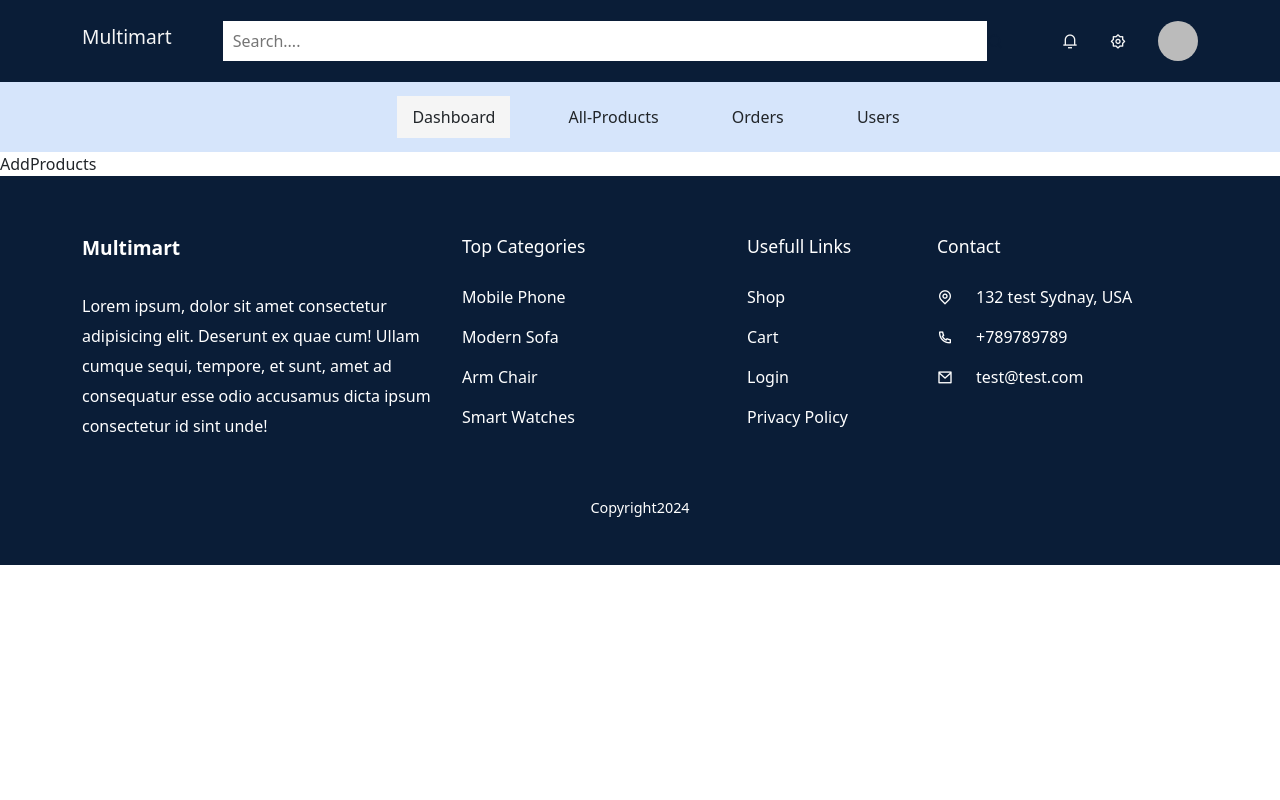
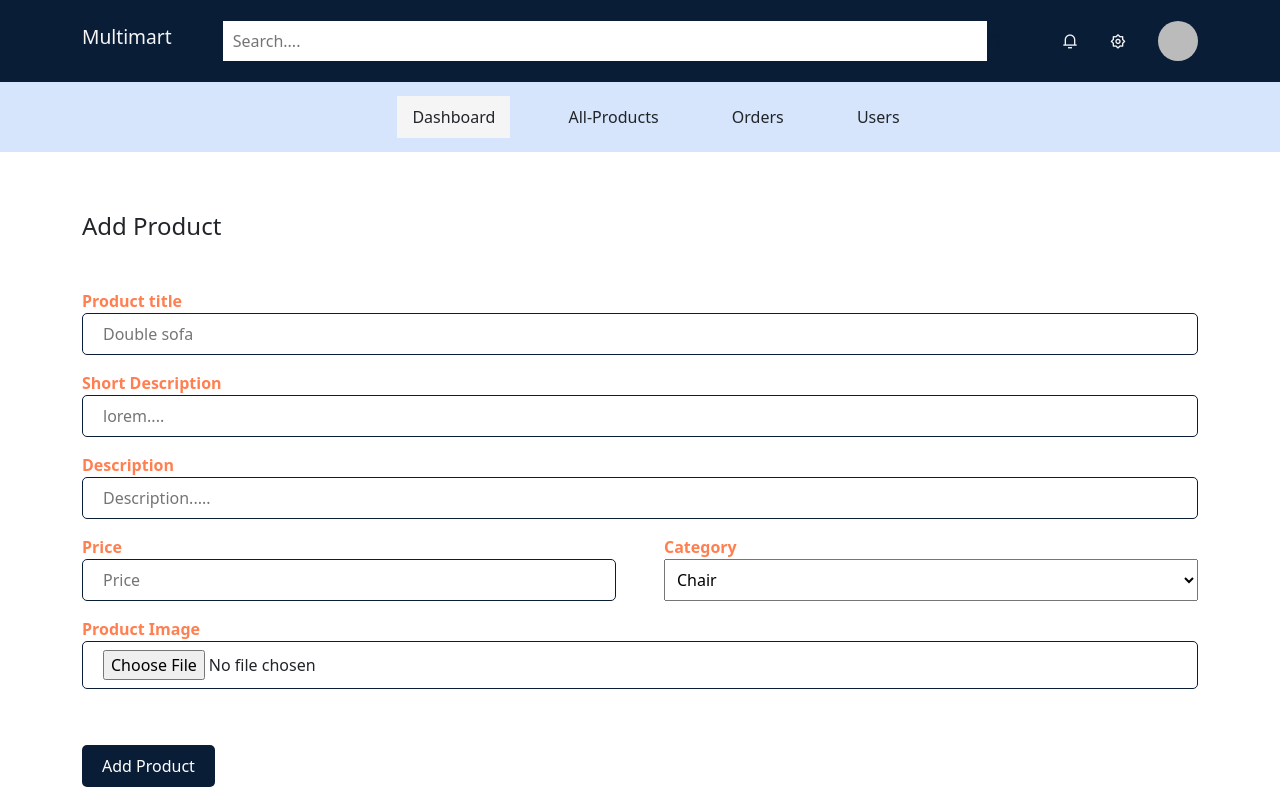
Before and after one commit to gentuuu/-Ecommerce-Website-Firebase, a React (Vite) app: page /dashboard/add-products in a window 1280 px wide. Shown: the top 800 px of the page. Built offline with nearby package versions, Linux system fonts and the light colour scheme; no server answers; sample sign-in values are in the browser's storage.

Commit message:
Add product to database

```diff
--- a/src/admin/AddProducts.jsx
+++ b/src/admin/AddProducts.jsx
@@ -1,7 +1,134 @@
+import { Container, Row, Col, Form, FormGroup } from "reactstrap"
+import { useState } from "react"
+import { toast } from "react-toastify"
+import { db, storage } from '../firebase.config'
+import { ref, uploadBytesResumable, getDownloadURL } from "firebase/storage"
+import { collection, addDoc } from "firebase/firestore"
+import { useNavigate } from "react-router-dom"
 
 const AddProducts = () => {
+
+  const [enterTitle, setEneterTitle] = useState('');
+  const [enterShortDescription, setEnterShortDescription] = useState('');
+  const [enterDescription, setEneterDescription] = useState('');
+  const [enterCategory, setEneterCategory] = useState('');
+  const [enterPrice, setEneterPrice] = useState('');
+  const [enterProductImg, setEneterProductImg] = useState(null);
+  const [loading, setLoading] = useState(false);
+
+  const navigate = useNavigate();
+
+  const addProduct = async (e) =>{
+    e.preventDefault()
+    setLoading(true)
+    // const product = {
+    //   title: enterTitle,
+    //   shortDesc: enterShortDescription,
+    //   description: enterDescription,
+    //   category: enterCategory,
+    //   price: enterPrice,
+    //   imgUrl: enterProductImg
+    // };
+
+
+    // add product to the firebase database
+
+    try{
+
+      const docRef = collection(db, 'products')
+
+      const storageRef = ref(storage, `productImages/${Date.now() + enterProductImg.name}`)
+
+      const uploadTask = uploadBytesResumable(storageRef, enterProductImg)
+
+      uploadTask.on(
+        'state_changed',
+        null,
+        (error) => {
+          toast.error('images not upliadded!')
+          setLoading(false);
+        },
+        async () => {
+          const downloadURL = await getDownloadURL(uploadTask.snapshot.ref);
+          await addDoc(docRef, {
+            title: enterTitle,
+            shortDesc: enterShortDescription,
+            description: enterDescription,
+            category: enterCategory,
+            price: enterPrice,
+            imgUrl: downloadURL,
+          });
+          toast.success('Product successfully added!')
+          navigate('/dashboard/all-products')
+          setLoading(false);
+        }
+      );
+
+    } catch (err) {
+      toast.error('Product not added!');
+      setLoading(false);
+    }
+
+
+
+    // console.log(product)
+  }
+
   return (
-    <div>AddProducts</div>
+    <section>
+      <Container>
+        <Row>
+          <Col lg='12'>
+            {
+              loading ? (
+                <h4 className="py-5">Loading ......</h4>
+              ) : (
+                <>
+                  <h4 className="mb-5">Add Product</h4>
+                  <Form onSubmit={addProduct}>
+                    <FormGroup className="form__group">
+                      <span>Product title</span>
+                      <input type="text" placeholder="Double sofa" value={enterTitle} onChange={e=> setEneterTitle(e.target.value)} required />
+                    </FormGroup>
+                    <FormGroup className="form__group">
+                      <span>Short Description</span>
+                      <input type="text" placeholder="lorem...." value={enterShortDescription} onChange={e=> setEnterShortDescription(e.target.value)} required />
+                    </FormGroup>
+                    <FormGroup className="form__group">
+                      <span>Description</span>
+                      <input type="text" placeholder="Description....." value={enterDescription} onChange={e=> setEneterDescription(e.target.value)} required />
+                    </FormGroup>
+                    <div className="d-flex align-items-center justify-content-between gap-5">
+                      <FormGroup className="form__group w-50">
+                        <span>Price</span>
+                        <input type="text" placeholder="Price" value={enterPrice} onChange={e=> setEneterPrice(e.target.value)} required />
+                      </FormGroup>
+                      <FormGroup className="form__group w-50">
+                        <span>Category</span>
+                        <select className="w-100 p-2" value={enterCategory} onChange={e=> setEneterCategory(e.target.value)} required>
+                          <option value="chair">Chair</option>
+                          <option value="sofa">Sofa</option>
+                          <option value="mobile">Mobile</option>
+                          <option value="watch">Watch</option>
+                          <option value="wireless">Wireless</option>
+                        </select>
+                      </FormGroup>
+                    </div>
+                    <div>
+                      <FormGroup className="form__group">
+                        <span>Product Image</span>
+                        <input type="file" onChange={e => setEneterProductImg(e.target.files[0])} required/>
+                      </FormGroup>
+                    </div>
+                    <button className="buy__btn" type="submit">Add Product</button>
+                  </Form>
+                </>
+              )
+            }
+          </Col>
+        </Row>
+      </Container>
+    </section>
   )
 }
 
```
